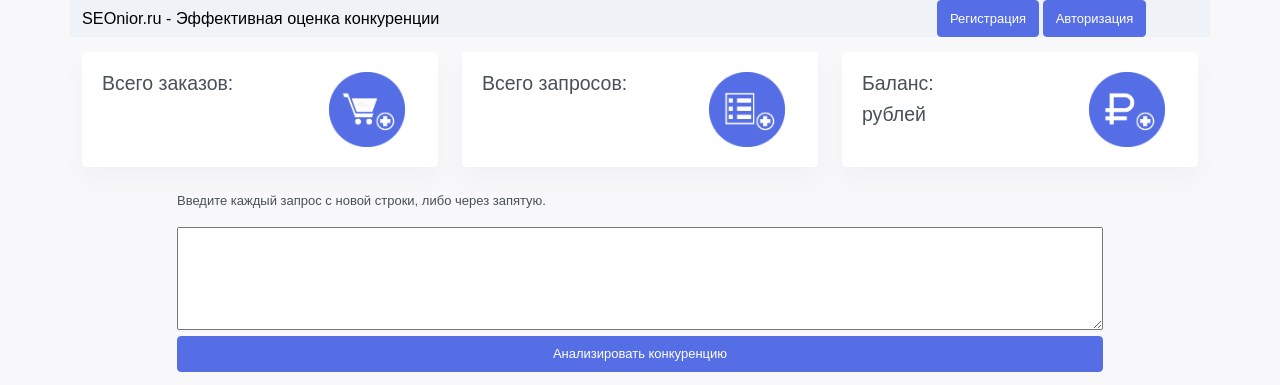
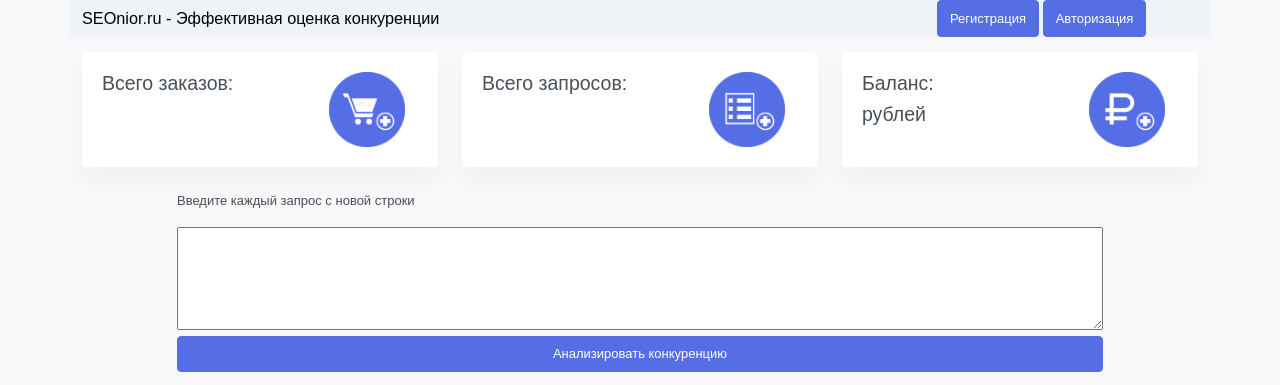
Before and after one commit to Wenfort/concurent_site_release, a Django app: template main/templates/main/orders.html in a window 1280 px wide. Shown: the top 385 px of the page. Run offline with Django 3.2, Linux system fonts and the light colour scheme; the template is opened without the code that fills it, so the values that code supplies are empty; some libraries are stand-ins or nearby versions.

Commit message:
Убрать редирект на orders при добавлении слов в существующий заказ, каждый заказ ТОЛЬКО с новой строки

```diff
--- a/main/templates/main/add_to_queue.html
+++ b/main/templates/main/add_to_queue.html
@@ -3,7 +3,7 @@
         <div class="col-lg-10 offset-lg-1">
             <form action="" method="post">
                 {% csrf_token %}
-                <p>Введите каждый запрос с новой строки, либо через запятую.</p>
+                <p>Введите каждый запрос с новой строки</p>
                 <textarea rows="5" name="requests_list" style="width: 100%"></textarea>
                 <input type="submit" value="Анализировать конкуренцию" class="btn btn-primary" style="width: 100%">
             </form>
--- a/main/views.py
+++ b/main/views.py
@@ -370,7 +370,7 @@ def requests_from_order(request, order_id):
     if request.method == "POST":
         request_handler = NewRequestHandler(request, order_id)
         if request_handler.is_money_enough():
-            return HttpResponseRedirect('/orders')
+            return HttpResponseRedirect(request.path)
         else:
             return HttpResponse(f'К сожалению, на балансе недостаточно средств. Нужно пополнить еще на {request_handler.new_requests_amount - request_handler.user_data.balance} рублей')
 
```
